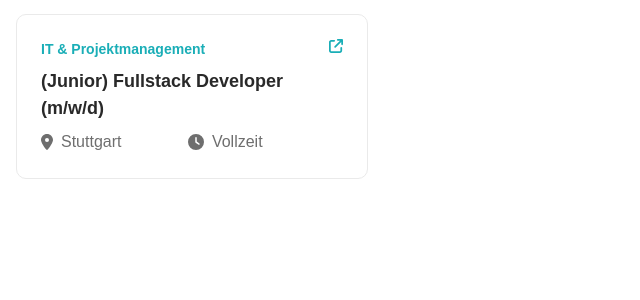
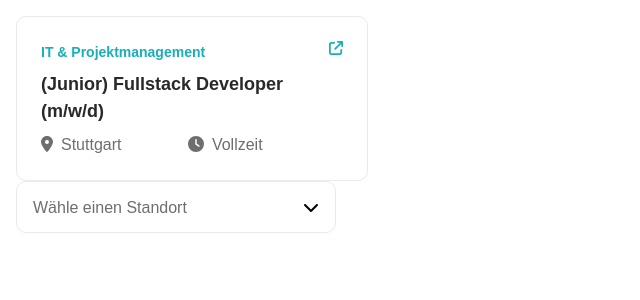
Before and after one commit to felixhasse/creditplus, a Next.js app: page / in a window 1280 px wide. Shown: the top 300 px of the page, without its empty margins (0-640 px from the left). Built offline with nearby package versions, Linux system fonts and the light colour scheme.

Commit message:
Create dropdown component

```diff
--- /dev/null
+++ b/src/app/components/dropdown_menu.tsx
@@ -0,0 +1,116 @@
+import React, {useState} from 'react';
+import styled from 'styled-components';
+import {FontAwesomeIcon} from '@fortawesome/react-fontawesome'
+import {faChevronDown} from '@fortawesome/free-solid-svg-icons'
+import {faCheck} from '@fortawesome/free-solid-svg-icons'
+
+
+// Define the types for the DropdownProps
+interface DropdownProps {
+    options: string[];
+    selectedOption: string;
+    menuText: string;
+}
+
+interface ItemProps {
+    isSelected: boolean
+}
+
+interface ButtonProps {
+    isOpen: boolean
+}
+
+// Define the styled components
+const DropdownWrapper = styled.div`
+  width: 320px;
+`;
+
+const DropdownButton = styled.button<ButtonProps>`
+  border: ${props => props.isOpen ? '1px solid var(--primary-600) !important' : '1px solid var(--gray-200)'};
+  width: 100%;
+  display: flex;
+  justify-content: space-between;
+  align-items: center;
+  padding: 1rem;
+  border-radius: 10px;
+  background-color: white;
+  font-size: 16px;
+  cursor: pointer;
+
+  h4 {
+    color: ${props => props.isOpen ? 'black' : 'var(--gray-700)'};
+  }
+
+  :hover, :focus {
+    border: 1px solid black;
+    color: black;
+
+    h4 {
+      color: black;
+    }
+  }
+`;
+
+const DropdownIcon = styled(FontAwesomeIcon)`
+  color: black;
+`;
+
+const DropdownContent = styled.div`
+  border-radius: 10px;
+  margin-top: 0.25rem;
+  box-shadow: 0px 3px 9px #00000029;
+  z-index: 1;
+
+  & h4 {
+    color: black;
+  }
+
+  & h4:hover {
+  }
+`;
+const DropdownItem = styled.div<ItemProps>`
+  display: flex;
+  align-items: center;
+  justify-content: space-between;
+  padding: 1rem;
+  background-color: ${props => props.isSelected ? 'var(--selected-background)' : 'white'};
+
+  :hover {
+    background-color: #ddd;
+  }
+
+  h4 {
+    color: ${props => props.isSelected ? 'var(--primary-600)' : 'black'};
+  }
+
+  .checkIcon {
+    color: var(--primary-600);
+    display: ${props => props.isSelected ? 'block' : 'none'};
+  }
+
+`;
+
+const Dropdown: React.FC<DropdownProps> = ({options, selectedOption, menuText}) => {
+    const [isOpen, setIsOpen] = useState(false);
+
+    return (
+        <DropdownWrapper onClick={() => setIsOpen(!isOpen)}>
+            <DropdownButton isOpen={isOpen}><h4>{menuText}</h4><DropdownIcon
+                icon={faChevronDown}/></DropdownButton>
+            {isOpen && (
+                <DropdownContent>
+                    {options.map((option, index) => (
+                        <DropdownItem isSelected={option === selectedOption}>
+                            <h4>
+                                {option}
+                            </h4>
+                            <FontAwesomeIcon icon={faCheck} className={"checkIcon"}/>
+                        </DropdownItem>
+                    ))}
+                </DropdownContent>
+            )}
+        </DropdownWrapper>
+    );
+};
+
+export default Dropdown;
--- a/src/app/globals.css
+++ b/src/app/globals.css
@@ -10,6 +10,7 @@
   --gray-200: #EAEAEA;
   --primary-600: #1AAEB7;
   --gray-700: #6E6E6E;
+  --selected-background: #F2FEFF;
 
 
   --foreground-rgb: 0, 0, 0;
@@ -99,9 +100,14 @@ body {
   font-family: Gotham, sans-serif;
   line-height: 1.5;
   background: rgb(var(--background-rgb));
-  /* Fixes font alignment issue */
+}
+
+a, p, li, span, h1, h2, h3, h4, h5, h6 {
+  top: 0.05em;
   position: relative;
-  bottom: 0.1em;
+}
+button {
+
 }
 
 a {
@@ -123,7 +129,7 @@ h3 {
 h4 {
   font-weight: normal;
   font-size: 16px;
-  color: var(--gray-700)
+  color: var(--gray-700);
 }
 h6 {
   font-size: 14px;
--- a/src/app/page.tsx
+++ b/src/app/page.tsx
@@ -13,6 +13,8 @@ export default function Home() {
                     type: "Vollzeit",
                     department: "IT & Projektmanagement"
                 }}></JobEntry>
+                <Dropdown options={["Karlsruhe", "Stuttgart", "Berlin", "München"]} selectedOption={"Karlsruhe"}
+                          menuText={"Wähle einen Standort"}></Dropdown>
             </div>
         </main>
     )
```
